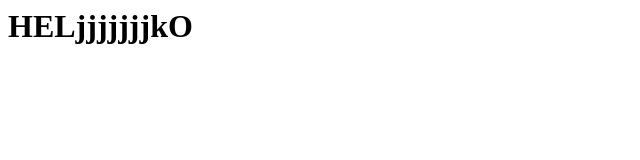
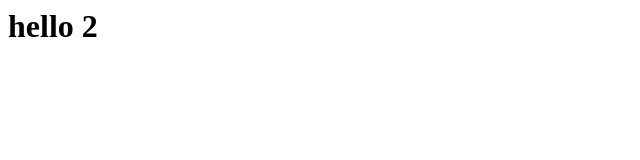
Before and after one commit to fyras1/test50, a plain HTML site: page index.html in a window 1280 px wide. Shown: the whole page, without its empty margins (0-640 px from the left). Drawn offline with Linux system fonts and the light colour scheme.

Commit message:
revision

```diff
--- a/index.html
+++ b/index.html
@@ -1 +1 @@
-<h1>HELjjjjjjjkO</h>
+<h1>hello 2</h>
```
